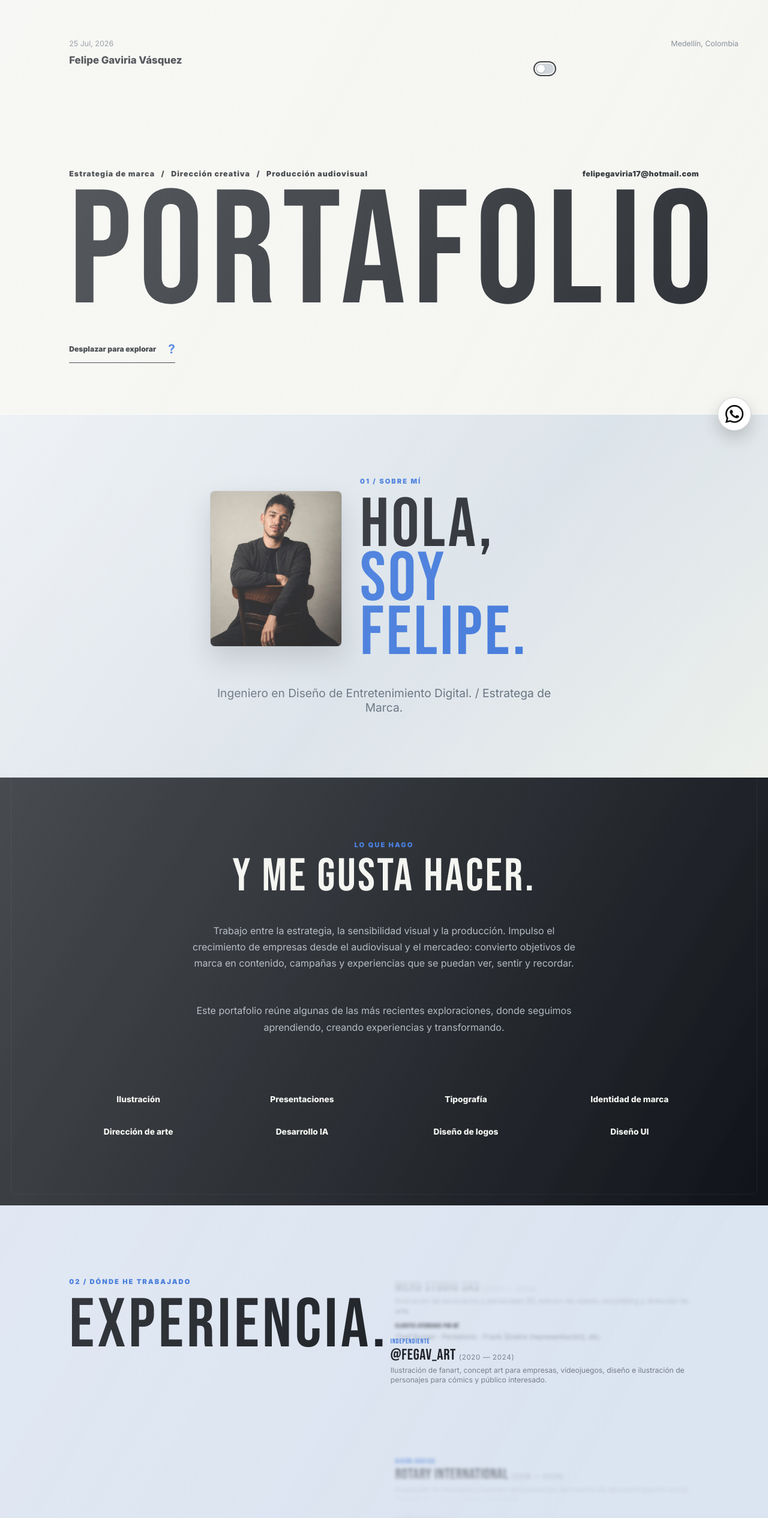
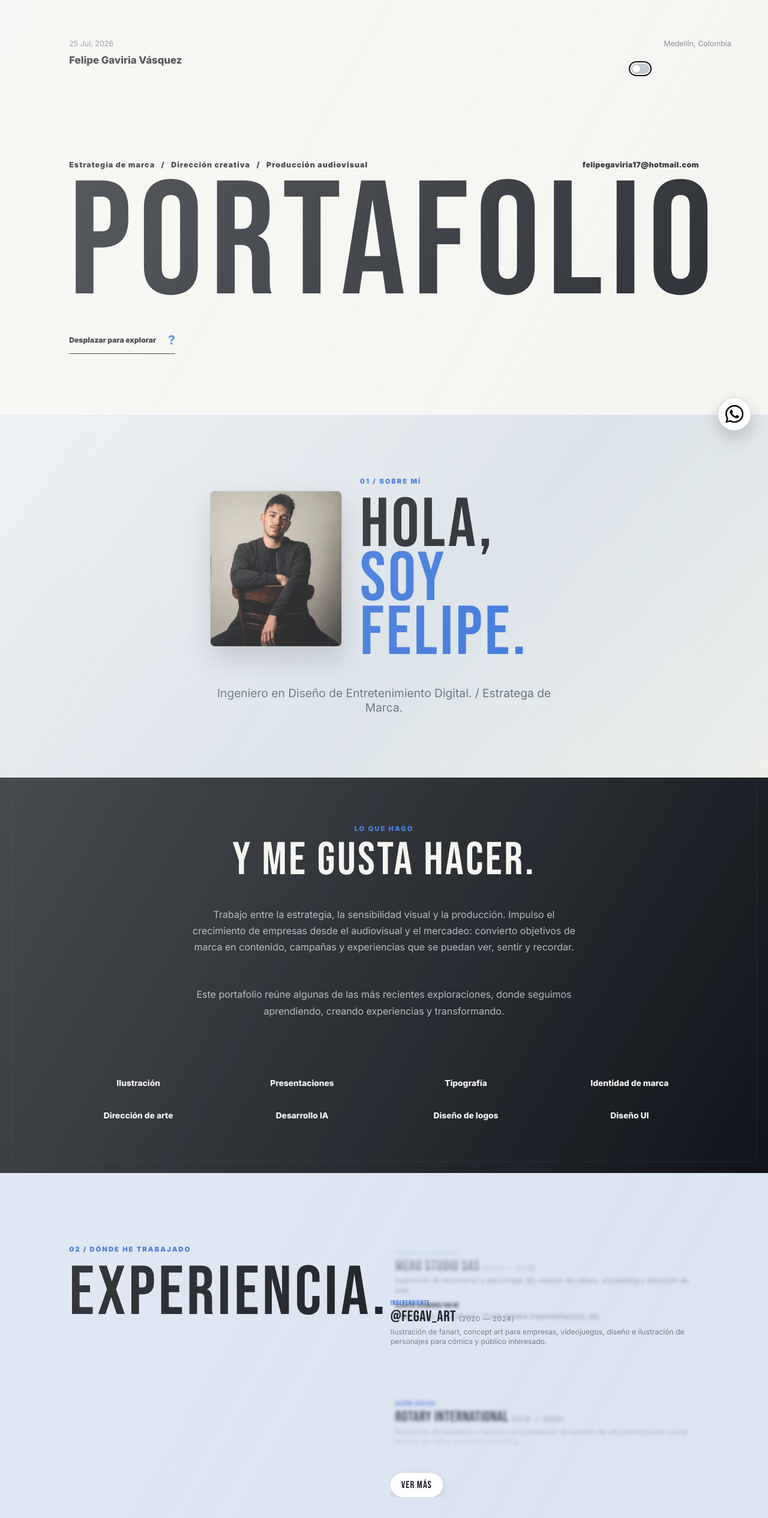
Before and after one commit to FelipeGaviria/Tubio, a Next.js app: page /portafolio in a window 1280 px wide. Shown: the top 2530 px of the page at 60% size. Built offline with nearby package versions, Linux system fonts and the light colour scheme; no server answers.

Commit message:
Mejoras 10

```diff
--- a/app/globals.css
+++ b/app/globals.css
@@ -1545,3 +1545,12 @@ html[data-portfolio-theme="night"] .raw-scroll-indicator span { background: rgba
 .raw-reels { background: radial-gradient(ellipse at 50% 4%, rgba(158,23,28,.72), transparent 42%), repeating-linear-gradient(90deg, rgba(255,255,255,.025) 0 2px, transparent 2px 70px), linear-gradient(90deg, #29070a, #670e14 50%, #250609); }.raw-reels .raw-label { color: #ffd1cd; }.raw-reels h3 { color: #fff4ee; text-shadow: 0 8px 28px rgba(0,0,0,.38); }.raw-film-frame { border-color: rgba(255,223,207,.36); background: #1c0b0c; }.raw-film-perforations { background: #250609; }.raw-film-image { background: radial-gradient(circle at 28% 18%, #c24a35, transparent 35%), linear-gradient(145deg, #4b1015, #100609 65%); }
 html[data-portfolio-theme="night"] .raw-experience-more { color: #11151b; }
 @media (max-width: 800px) { .raw-hero-actions { transform: translateX(16px); }.raw-experience-rotor { height: 350px; padding-block: 82px; }.raw-experience-ghost-before { top: -42px; }.raw-experience-ghost-after { bottom: -42px; }.raw-nfc-cards { margin-top: 54px; padding-block: 46px 52px; } }
+
+/* Posición definitiva del selector y refinamiento de lectura. */
+.raw-hero-top { position: relative; }.raw-hero-actions { position: absolute; top: 0; right: -54px; width: auto; margin: 0; transform: none; justify-items: end; }
+.raw-experience-rotor { height: 354px; padding-block: 82px; }.raw-experience-ghost { opacity: .78 !important; filter: blur(1.8px) saturate(.88); }.raw-experience-ghost-before { top: -4px; }.raw-experience-ghost-after { bottom: -4px; }
+.raw-intro-creative { padding-top: 78px; padding-bottom: 78px; }.raw-tools { padding-top: 88px; padding-bottom: 54px; }.raw-tools .raw-tools-list { margin-top: 26px; }
+.raw-project-section-2 { background: radial-gradient(circle at 18% 20%, rgba(180,132,48,.22), transparent 32%), radial-gradient(circle at 84% 80%, rgba(109,78,23,.19), transparent 34%), linear-gradient(135deg, #080909, #15120d 52%, #080909) !important; color: #f4f4f0; }.raw-project-section-2 > p:not(.raw-label) { color: rgba(244,244,240,.7); }.raw-project-section-2 .raw-label, .raw-project-section-2 .raw-brand-carousel-top .raw-label { color: #e2bd71; }.raw-project-section-2 .raw-brand-carousel { background: transparent; }.raw-brand-carousel-top button { background: rgba(22,19,14,.92); border-color: rgba(226,189,113,.75); color: #f4f4f0; }.raw-brand-wide .raw-label { color: #e2bd71; }
+.raw-reels { border-top: 4px solid #b68736; box-shadow: inset 0 3px 18px rgba(245,206,121,.22); }
+.raw-scroll-indicator { display: none; }html { scrollbar-width: thin; scrollbar-color: #fff transparent; }body::-webkit-scrollbar { display: block; width: 7px; height: 7px; background: transparent; }body::-webkit-scrollbar-track { background: transparent; }body::-webkit-scrollbar-thumb { border: 0; border-radius: 999px; background: #fff; box-shadow: 0 0 7px rgba(0,0,0,.35); mix-blend-mode: difference; }html[data-portfolio-theme="night"] { scrollbar-color: #fff transparent; }
+@media (max-width: 800px) { .raw-hero-actions { right: -10px; }.raw-experience-rotor { height: 330px; padding-block: 72px; }.raw-experience-ghost-before { top: -16px; }.raw-experience-ghost-after { bottom: -16px; }.raw-intro-creative { padding-block: 68px; }.raw-tools { padding-top: 72px; padding-bottom: 44px; } }
```
Also changed, not shown: components/ExperienceCarousel.tsx (+1 -1 lines).
